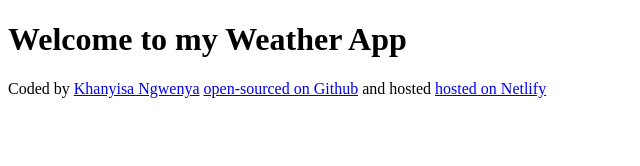
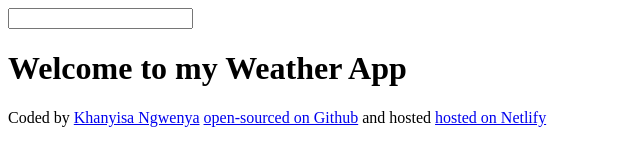
Before and after one commit to ngwenyapk1-a11y/weatherfocust, a plain HTML site: page index.html in a window 1280 px wide. Shown: the whole page, without its empty margins (0-640 px from the left). Drawn offline with Linux system fonts and the light colour scheme.

Commit message:
updated my index.html

```diff
--- a/index.html
+++ b/index.html
@@ -6,7 +6,13 @@
     <title>Weather Focust</title>
   </head>
   <body>
-    <h1>Welcome to my Weather App</h1>
+    <header>
+      <form><input type="text" /></form>
+    </header>
+    <main>
+      <h1>Welcome to my Weather App</h1>
+    </main>
+
     <footer>
       Coded by
       <a href="https://github.com/ngwenyapk1-a11y"> Khanyisa Ngwenya</a>
```
